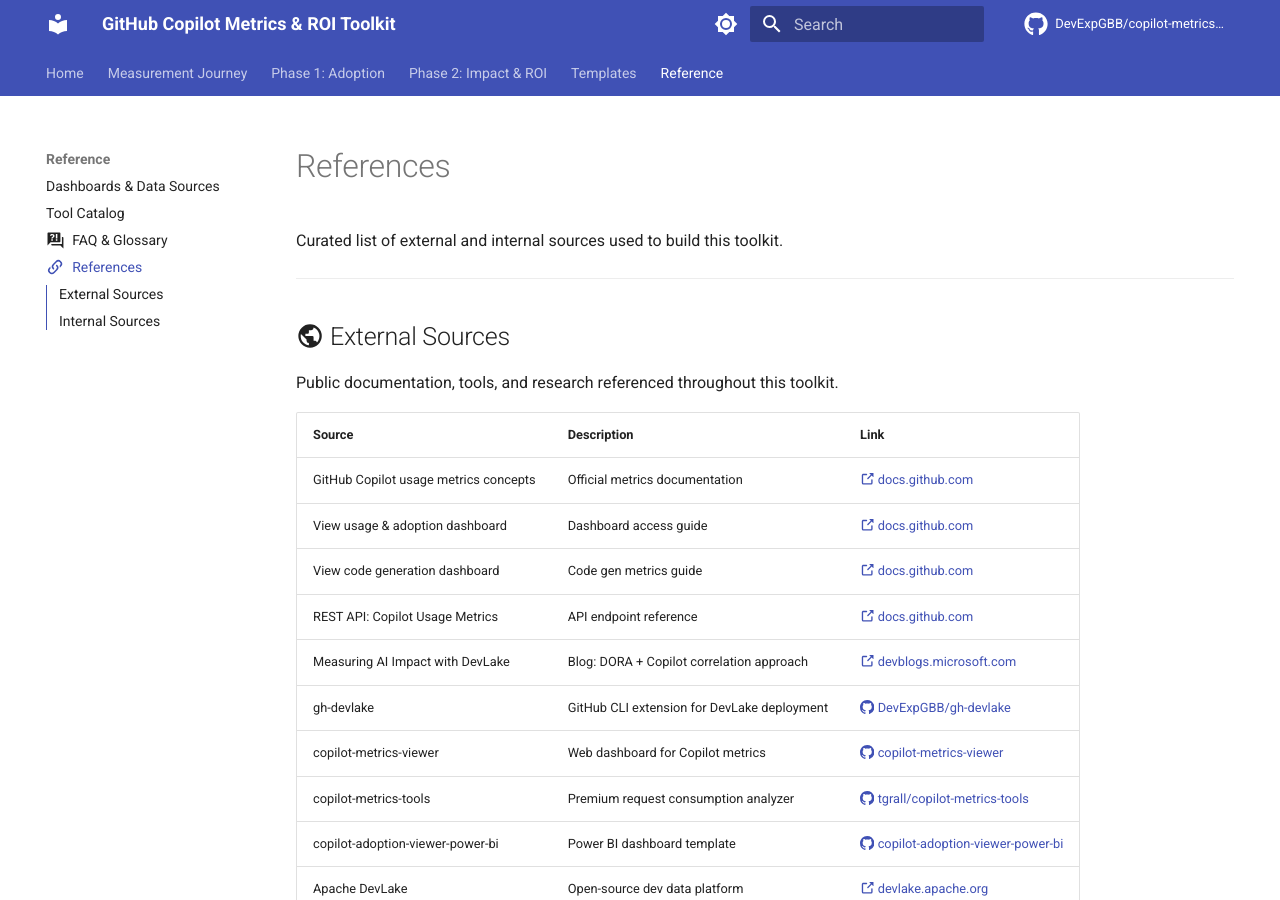
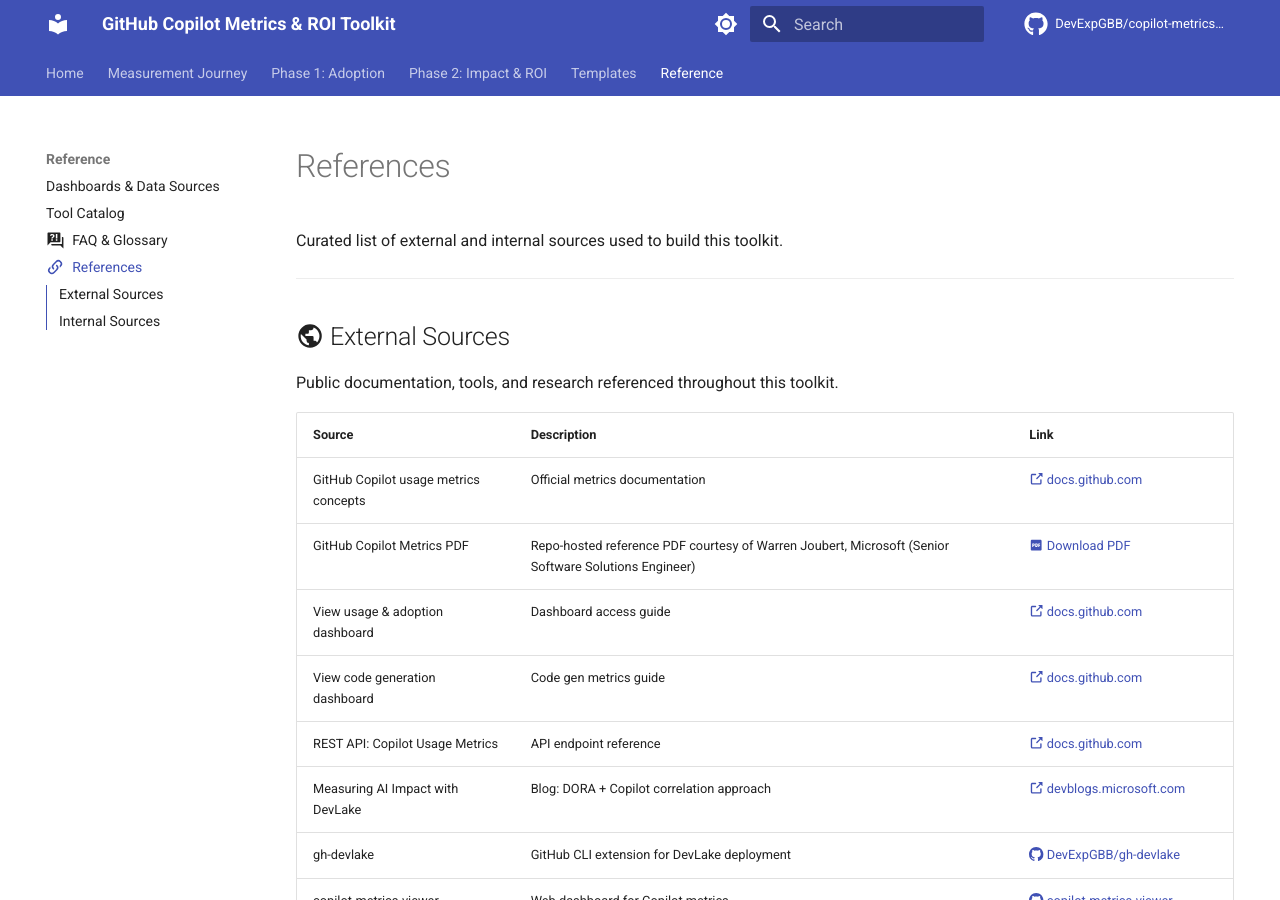
Before and after one commit to DevExpGbb/copilot-metrics-roi-toolkit, an MkDocs documentation site: the page built from docs/references.md, in a window 1280 px wide and 900 px high. Built offline with MkDocs 1.6.1 and Material for MkDocs 9.7.7, drawn with Linux system fonts in a browser that asks for light colours; comment, search, counter and statistics services are not loaded.

Commit message:
Add hosted metrics PDF reference
Co-authored-by: Copilot <223556219+Copilot@users.noreply.github.com>

```diff
--- a/docs/references.md
+++ b/docs/references.md
@@ -16,6 +16,7 @@ Public documentation, tools, and research referenced throughout this toolkit.
 | Source | Description | Link |
 |---|---|---|
 | GitHub Copilot usage metrics concepts | Official metrics documentation | [:octicons-link-external-16: docs.github.com](https://docs.github.com/en/copilot/concepts/copilot-usage-metrics/copilot-metrics) |
+| GitHub Copilot Metrics PDF | Repo-hosted reference PDF courtesy of Warren Joubert, Microsoft (Senior Software Solutions Engineer) | [:material-file-pdf-box: Download PDF](assets/GitHub_Copilot_Metrics.pdf) |
 | View usage & adoption dashboard | Dashboard access guide | [:octicons-link-external-16: docs.github.com](https://docs.github.com/en/copilot/how-tos/administer-copilot/view-usage-and-adoption) |
 | View code generation dashboard | Code gen metrics guide | [:octicons-link-external-16: docs.github.com](https://docs.github.com/en/enterprise-cloud@latest/copilot/how-tos/administer-copilot/view-code-generation) |
 | REST API: Copilot Usage Metrics | API endpoint reference | [:octicons-link-external-16: docs.github.com](https://docs.github.com/en/enterprise-cloud@latest/rest/copilot/copilot-usage-metrics) |
```
Also changed, not shown: docs/adoption/metrics.md (+1 -0 lines), 1 other file.
